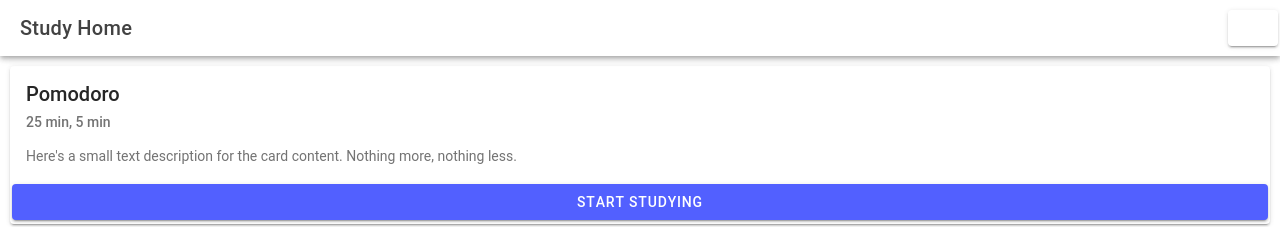
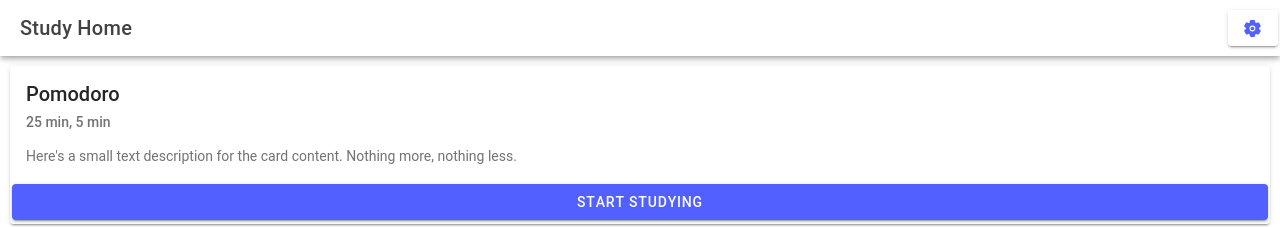
Before and after one commit to lstclairgit/intelli-learn-qykzsa, a React (Vite) app: page /home in a window 1280 px wide. Shown: the top 227 px of the page. Built offline with nearby package versions, Linux system fonts and the light colour scheme.

Commit message:
Settings button using primary Ionic color

```diff
--- a/src/pages/Home.css
+++ b/src/pages/Home.css
@@ -1,3 +1,3 @@
 ion-icon {
-  color: contrast;
+    color: ;
 }
--- a/src/pages/Home.tsx
+++ b/src/pages/Home.tsx
@@ -46,7 +46,7 @@ const Home: React.FC = () => {
         <IonToolbar>
           <IonTitle>Study Home</IonTitle>
           <IonButton slot = 'end' color = 'translucent'>
-            <IonIcon icon={settings}></IonIcon>
+            <IonIcon color = 'primary' icon={settings}></IonIcon>
            </IonButton>
         </IonToolbar>
       </IonHeader>
```
